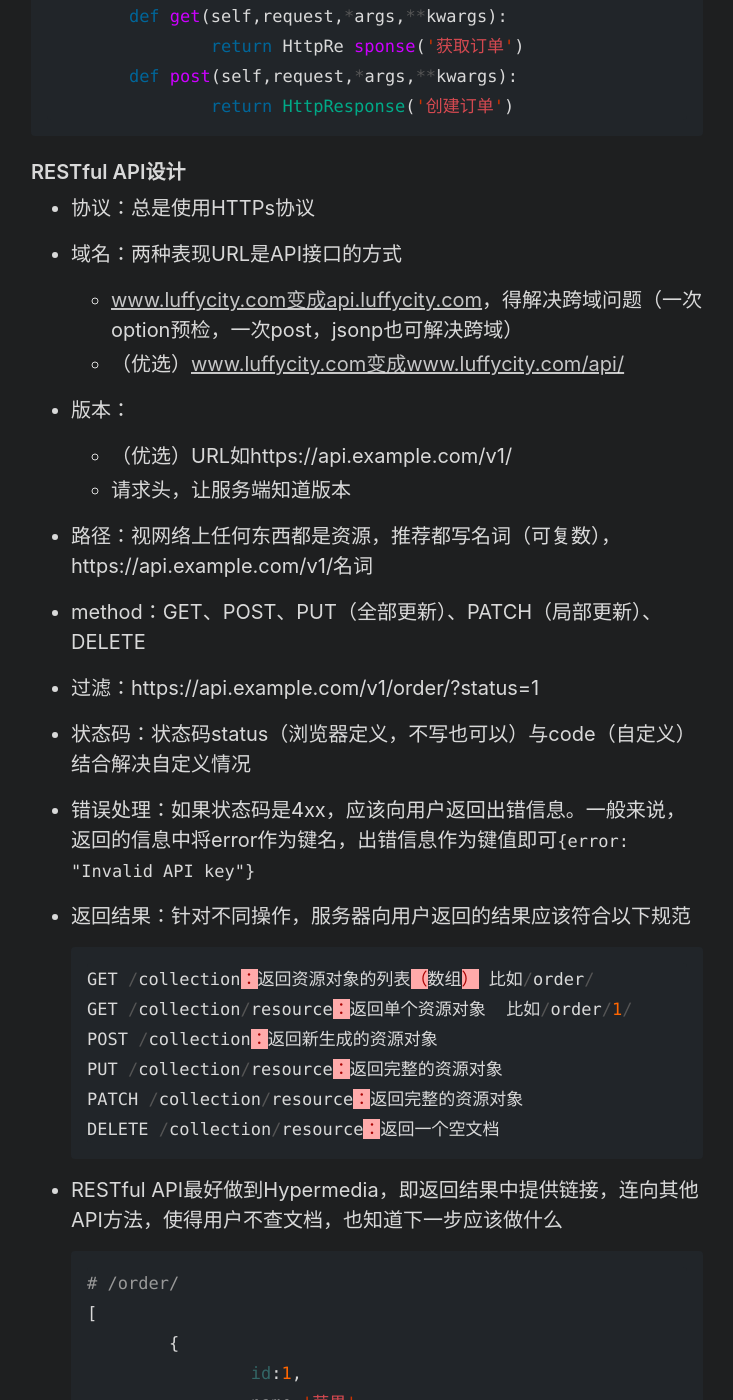
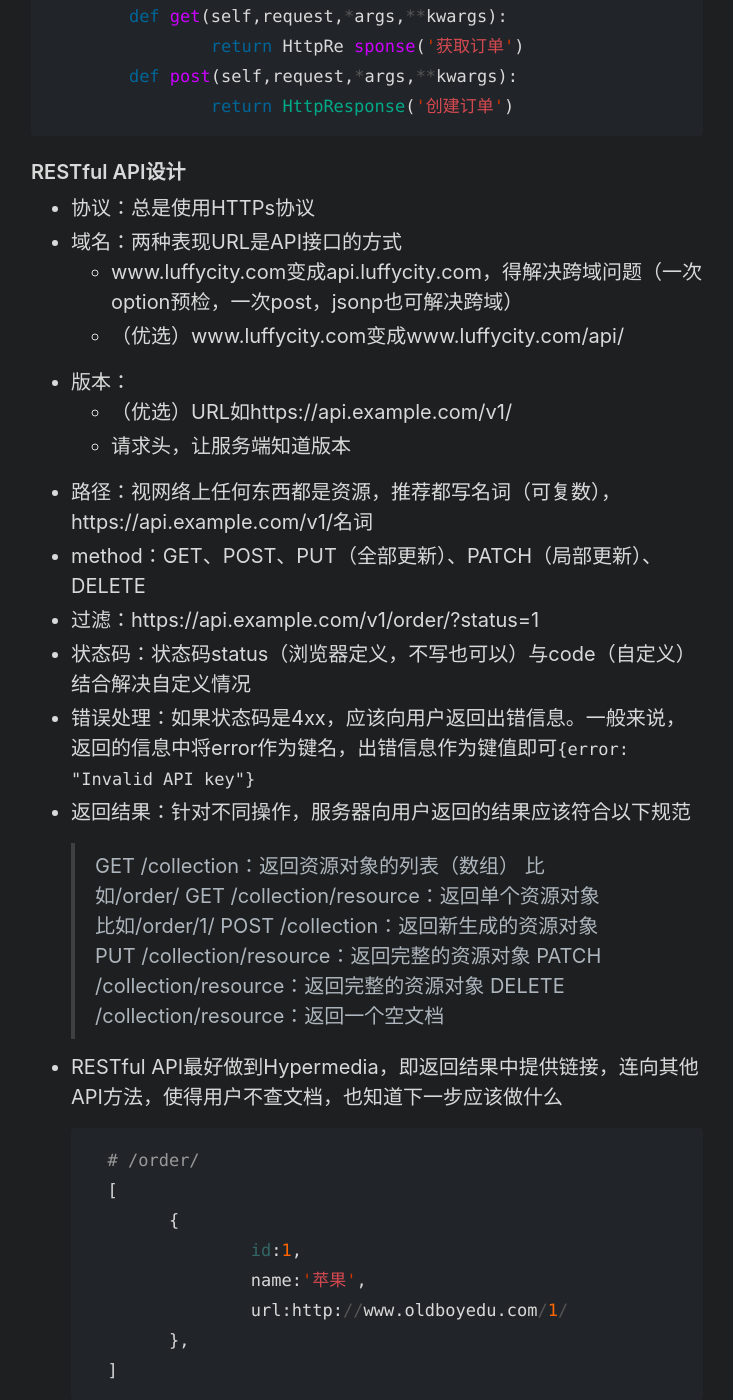
Before and after one commit to JackyTogether/jackyzz123.github.io, a Jekyll site: the page built from _posts/2021-06-27-test.md, in a window 1280 px wide and 1400 px high, scrolled down 555 px. Shown: the whole window, without its empty margins (273-1006 px from the left). Built offline with Jekyll 4.4.1, drawn with Linux system fonts in a browser that asks for light colours; part of the change alters nothing that is shown.

Commit message:
Update 2021-06-27-test.md

````diff
--- a/_posts/2021-06-27-test.md
+++ b/_posts/2021-06-27-test.md
@@ -25,47 +25,35 @@ class OrderView(View):
 ### RESTful API设计
 
 - 协议：总是使用HTTPs协议
-
 - 域名：两种表现URL是API接口的方式
-
-  - [www.luffycity.com变成api.luffycity.com](http://www.luffycity.xn--comapi-k65jl35g.luffycity.com)，得解决跨域问题（一次option预检，一次post，jsonp也可解决跨域）
-  - （优选）[www.luffycity.com变成www.luffycity.com/api/](http://www.luffycity.xn--comwww-k65jl35g.luffycity.com/api/)
-
+    - www.luffycity.com变成api.luffycity.com，得解决跨域问题（一次option预检，一次post，jsonp也可解决跨域）
+    - （优选）www.luffycity.com变成www.luffycity.com/api/
 - 版本：
-
-  - （优选）URL如https://api.example.com/v1/
-  - 请求头，让服务端知道版本
-
+    - （优选）URL如https://api.example.com/v1/
+    - 请求头，让服务端知道版本
 - 路径：视网络上任何东西都是资源，推荐都写名词（可复数），https://api.example.com/v1/名词
-
 - method：GET、POST、PUT（全部更新）、PATCH（局部更新）、DELETE
-
 - 过滤：https://api.example.com/v1/order/?status=1
-
 - 状态码：状态码status（浏览器定义，不写也可以）与code（自定义）结合解决自定义情况
-
 - 错误处理：如果状态码是4xx，应该向用户返回出错信息。一般来说，返回的信息中将error作为键名，出错信息作为键值即可`{error: "Invalid API key"}`
-
 - 返回结果：针对不同操作，服务器向用户返回的结果应该符合以下规范
 
-  ```python
-  GET /collection：返回资源对象的列表（数组） 比如/order/
-  GET /collection/resource：返回单个资源对象  比如/order/1/
-  POST /collection：返回新生成的资源对象
-  PUT /collection/resource：返回完整的资源对象
-  PATCH /collection/resource：返回完整的资源对象
-  DELETE /collection/resource：返回一个空文档
-  ```
+    > GET /collection：返回资源对象的列表（数组） 比如/order/
+    GET /collection/resource：返回单个资源对象  比如/order/1/
+    POST /collection：返回新生成的资源对象
+    PUT /collection/resource：返回完整的资源对象
+    PATCH /collection/resource：返回完整的资源对象
+    DELETE /collection/resource：返回一个空文档
 
 - RESTful API最好做到Hypermedia，即返回结果中提供链接，连向其他API方法，使得用户不查文档，也知道下一步应该做什么
 
-  ```python
-  # /order/
-  [
-  	{
-  		id:1,
-  		name:'苹果',
-  		url:<http://www.oldboyedu.com/1/>
-  	},
-  ]
-  ```
+    ```python
+    # /order/
+    [
+    	{
+    		id:1,
+    		name:'苹果',
+    		url:http://www.oldboyedu.com/1/
+    	},
+    ]
+    ```
````
